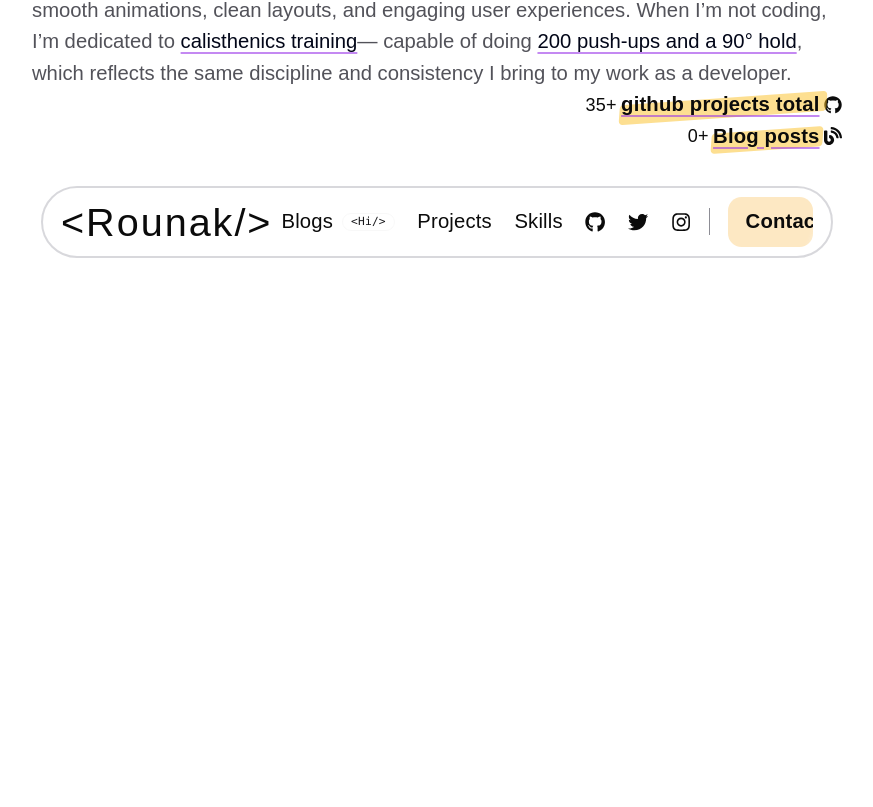
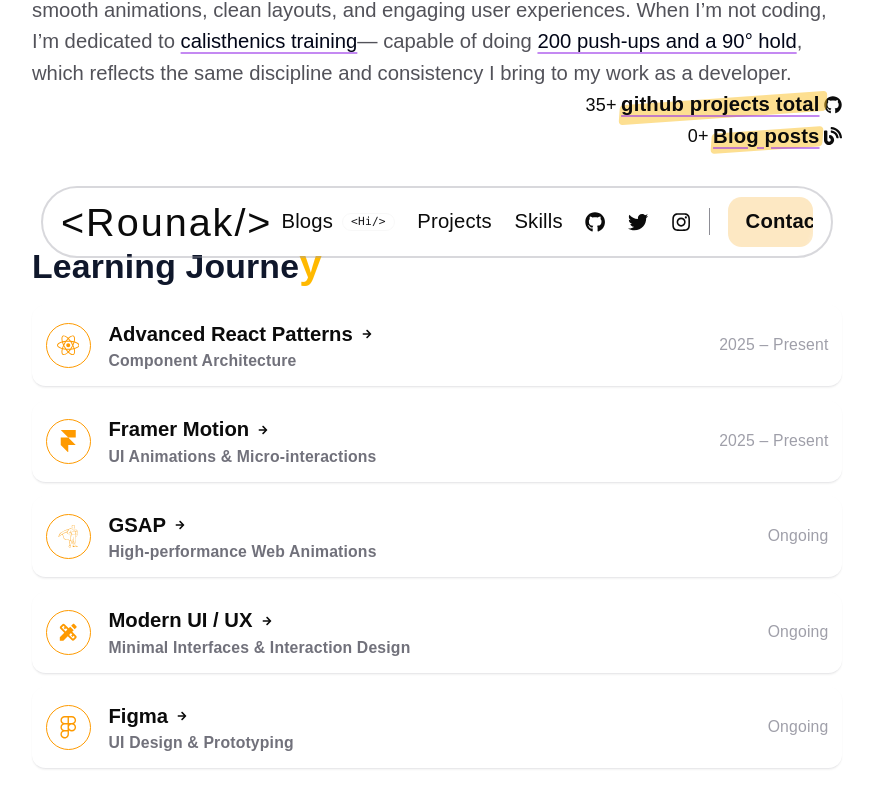
Before and after one commit to rou-nak-cloud/Dev.Portfolios, a React (Vite) app in the folder Portfolio_v3.1/: page / in a window 1280 px wide. Shown: the part 533-1340 px from the top of the page, without its empty margins (203-1076 px from the left). Built offline with nearby package versions, Linux system fonts and the light colour scheme; a web font is replaced by a local one.

Commit message:
learning tree section pv3

```diff
--- a/Portfolio_v3.1/src/App.jsx
+++ b/Portfolio_v3.1/src/App.jsx
@@ -1,4 +1,5 @@
 import Hero from "./components/Hero";
+import LearningJourney from "./components/LearningPath";
 import Navbar from "./components/Navbar";
 
 export default function App() {
@@ -7,6 +8,7 @@
       <Navbar />
       <section>
         <Hero />
+        <LearningJourney />
       </section>
     </>
   );
--- /dev/null
+++ b/Portfolio_v3.1/src/components/LearningPath.jsx
@@ -0,0 +1,84 @@
+import { useState } from "react";
+import { learningItems } from "../constants";
+import { FaArrowRight } from "react-icons/fa";
+
+export default function LearningJourney() {
+  const [openIndex, setOpenIndex] = useState(null);
+
+  const toggleItem = (index) => {
+    // IF the clicked item is already open -> close it else open it
+    setOpenIndex(openIndex === index ? null : index);
+  };
+
+  return (
+    <div className="space-y-3 max-w-3xl mx-auto px-4 sm:px-6 mt-3 md:mt-5">
+      <h2 className="text-2xl md:text-3xl font-cabinet font-semibold mb-4 text-slate-900">
+        Learning Journe{""}
+        <span className="font-melodrama font-bold text-amber-400 text-3xl md:text-4xl">
+          y
+        </span>
+      </h2>
+      {learningItems.map((item, index) => {
+        const Icon = item.icon;
+        const isOpen = openIndex === index;
+
+        return (
+          <>
+            <div
+              key={index}
+              className="border-b border-zinc-300/50 shadow-xs pb-1 hover:bg-zinc-100/70 p-1 md:p-3 rounded-xl transition-all duration-300"
+            >
+              {/* Row */}
+              <div
+                onClick={() => toggleItem(index)}
+                className="flex flex-col sm:flex-row sm:items-center sm:justify-between gap-3 cursor-pointer group"
+              >
+                {/* Left */}
+                <div className="flex items-start sm:items-center gap-3 sm:gap-4">
+                  {/* Icon */}
+                  <div className="w-8 h-8 sm:w-10 sm:h-10 rounded-full border flex items-center justify-center text-amber-500">
+                    <Icon className="text-lg sm:text-xl" />
+                  </div>
+
+                  {/* Title */}
+                  <div className="font-cabinet font-bold">
+                    <h3 className="text-base sm:text-lg tracking-normal flex items-center gap-2">
+                      {item.title}
+
+                      <span
+                        className={`transition-transform duration-300
+                      group-hover:translate-x-1
+                      ${isOpen ? "rotate-90" : ""}`}
+                      >
+                        <FaArrowRight size={10} />
+                      </span>
+                    </h3>
+
+                    <p className="text-xs sm:text-sm text-zinc-500">
+                      {item.subtitle}
+                    </p>
+                  </div>
+                </div>
+
+                {/* Date */}
+                <span className="text-xs sm:text-sm text-zinc-400 text-right">
+                  {item.date}
+                </span>
+              </div>
+
+              {/* Dropdown */}
+              <div
+                className={`transition-all duration-400 overflow-hidden
+              ${isOpen ? "max-h-40 max-w-2xl mt-3 opacity-100" : "max-h-0 max-w-2xl opacity-0"}`}
+              >
+                <p className="text-zinc-800 font-cabinet text-sm leading-relaxed pl-0 sm:pl-16">
+                  {item.description}
+                </p>
+              </div>
+            </div>
+          </>
+        );
+      })}
+    </div>
+  );
+}
--- a/Portfolio_v3.1/src/constants.js
+++ b/Portfolio_v3.1/src/constants.js
@@ -8,6 +8,10 @@
   FaTools,
 } from "react-icons/fa";
 import { SiHomebridge } from "react-icons/si";
+import { FaReact } from "react-icons/fa";
+import { SiFramer, SiGreensock } from "react-icons/si";
+import { MdDesignServices } from "react-icons/md";
+import { SiFigma } from "react-icons/si";
 
 const navList = [
   {
@@ -110,5 +114,46 @@
     number: 0,
   },
 ];
-
-export { navList, desktopNavList, aboutItems };
+const learningItems = [
+  {
+    title: "Advanced React Patterns",
+    subtitle: "Component Architecture",
+    description:
+      "Learning scalable component architecture, compound components, render props, custom hooks and state patterns used in production React applications.",
+    icon: FaReact,
+    date: "2025 – Present",
+  },
+  {
+    title: "Framer Motion",
+    subtitle: "UI Animations & Micro-interactions",
+    description:
+      "Exploring modern animation systems including page transitions, layout animations, gesture animations, dragging elements and micro-interactions for polished UI. It's easy as compare to Gsap animations.",
+    icon: SiFramer,
+    date: "2025 – Present",
+  },
+  {
+    title: "GSAP",
+    subtitle: "High-performance Web Animations",
+    description:
+      "Currently learning timeline based animations, scroll triggers, complex motion choreography and performance optimized animation systems. Gsap makes a site from zero to hero by it's animation and interaction systems.",
+    icon: SiGreensock,
+    date: "Ongoing",
+  },
+  {
+    title: "Modern UI / UX",
+    subtitle: "Minimal Interfaces & Interaction Design",
+    description:
+      "Exploring modern UI design focused on minimal, aesthetic interfaces and refined interaction patterns. Practicing typography hierarchy, layout balance, and subtle micro-interactions to create clean, intuitive, and visually engaging web experiences with the help of daisy ui or shadcn ui components to save time and effort.",
+    icon: MdDesignServices,
+    date: "Ongoing",
+  },
+  {
+    title: "Figma",
+    subtitle: "UI Design & Prototyping",
+    description:
+      "Learning to design modern user interfaces using Figma. Practicing layout systems, design components, auto-layout, and responsive design principles while creating clean UI prototypes before development. This helps translate design ideas into structured and scalable frontend implementations.",
+    icon: SiFigma,
+    date: "Ongoing",
+  },
+];
+export { navList, desktopNavList, aboutItems, learningItems };
```
Also changed, not shown: Portfolio_v3.1/src/assets/framer-motion.svg (added).
